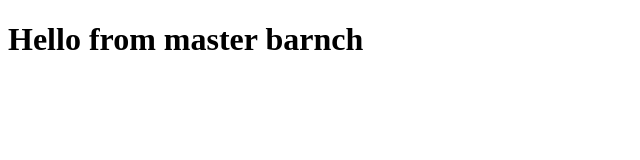
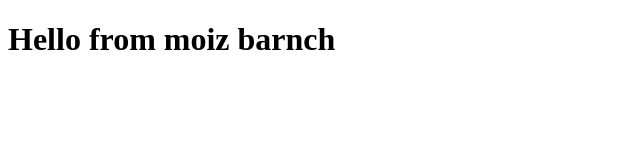
Before and after one commit to mujtababaluch/demo, a plain HTML site: page index.html in a window 1280 px wide. Shown: the whole page, without its empty margins (0-640 px from the left). Drawn offline with Linux system fonts and the light colour scheme.

Commit message:
moiz branch is commited

```diff
--- a/index.html
+++ b/index.html
@@ -8,6 +8,6 @@
 </head>
 <body>
 
-    <h1>Hello from master barnch</h1>
+    <h1>Hello from moiz barnch</h1>
 </body>
 </html>
```
